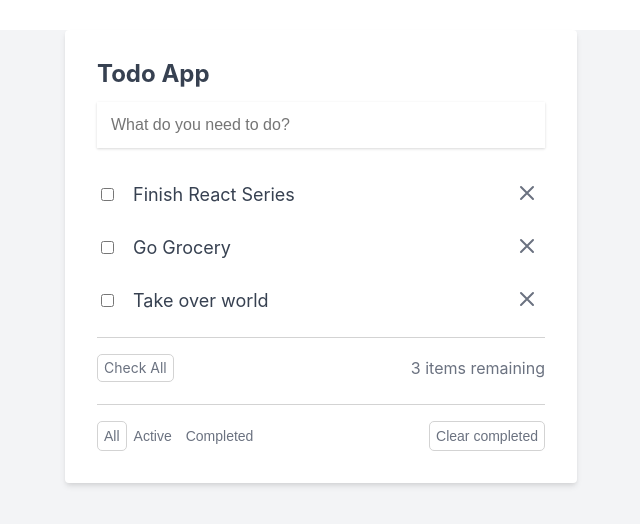
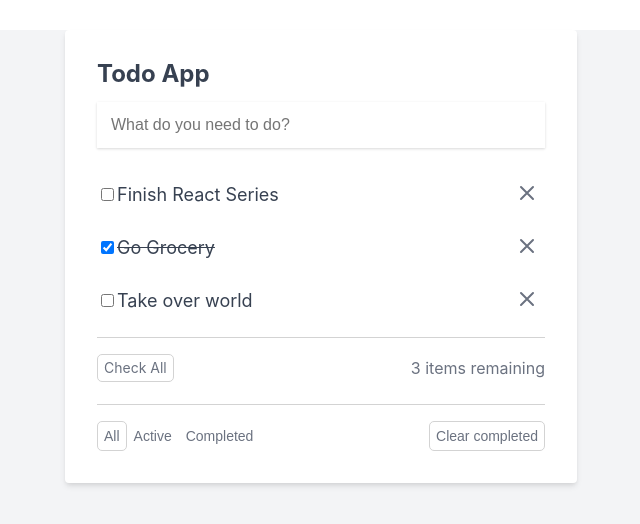
Before and after one commit to jraa22/lc-react, a React (Create React App) app: page / in a window 1280 px wide. Shown: the top 524 px of the page, without its empty margins (319-959 px from the left). Built offline with nearby package versions, Linux system fonts and the light colour scheme.

Commit message:
Epidose 5 - Editing todos

```diff
--- a/src/components/App.jsx
+++ b/src/components/App.jsx
@@ -8,16 +8,19 @@ function App() {
       id: 1,
       title: 'Finish React Series',
       isCompleted: false,
+      isEditing: false,
     },
     {
       id: 2,
       title: 'Go Grocery',
       isCompleted: true,
+      isEditing: false,
     },
     {
       id: 3,
       title: 'Take over world',
       isCompleted: false,
+      isEditing: false,
     },
   ]);
 
@@ -49,6 +52,59 @@ function App() {
     setTodos([...todos].filter(todo => todo.id !== id));
   };
 
+  const completeTodo = id => {
+    const updatedTodos = todos.map(todo => {
+      if (todo.id === id) {
+        todo.isCompleted = !todo.isCompleted;
+      }
+
+      return todo;
+    });
+
+    setTodos(updatedTodos);
+  };
+
+  const markAsEditing = id => {
+    const updatedTodos = todos.map(todo => {
+      if (todo.id === id) {
+        todo.isEditing = true;
+      }
+
+      return todo;
+    });
+
+    setTodos(updatedTodos);
+  };
+
+  const cancelEdit = id => {
+    const updatedTodos = todos.map(todo => {
+      if (todo.id === id) {
+        todo.isEditing = false;
+      }
+
+      return todo;
+    });
+
+    setTodos(updatedTodos);
+  };
+
+  const updateTodo = (event, id) => {
+    const updatedTodos = todos.map(todo => {
+      if (todo.id === id) {
+        if (event.target.value.trim().length === 0) {
+          todo.isEditing = false;
+          return todo;
+        }
+        todo.title = event.target.value;
+        todo.isEditing = false;
+      }
+
+      return todo;
+    });
+
+    setTodos(updatedTodos);
+  };
+
   return (
     <div className="todo-app-container">
       <div className="todo-app">
@@ -67,8 +123,36 @@ function App() {
           {todos.map((todo, index) => (
             <li key={todo.id} className="todo-item-container">
               <div className="todo-item">
-                <input type="checkbox" />
-                <span className="todo-item-label">{todo.title}</span>
+                <input
+                  type="checkbox"
+                  onChange={() => completeTodo(todo.id)}
+                  checked={todo.isCompleted ? true : false}
+                />
+                {!todo.isEditing ? (
+                  <span
+                    onDoubleClick={() => markAsEditing(todo.id)}
+                    className={`todo-item-labe ${
+                      todo.isCompleted ? 'line-through' : ''
+                    }`}
+                  >
+                    {todo.title}
+                  </span>
+                ) : (
+                  <input
+                    type="text"
+                    className="todo-item-input"
+                    defaultValue={todo.title}
+                    autoFocus
+                    onBlur={event => updateTodo(event, todo.id)}
+                    onKeyDown={event => {
+                      if (event.key === 'Enter') {
+                        updateTodo(event, todo.id);
+                      } else if (event.key === 'Escape') {
+                        cancelEdit(todo.id);
+                      }
+                    }}
+                  />
+                )}
               </div>
               <button onClick={() => deleteTodo(todo.id)} className="x-button">
                 <svg
```
